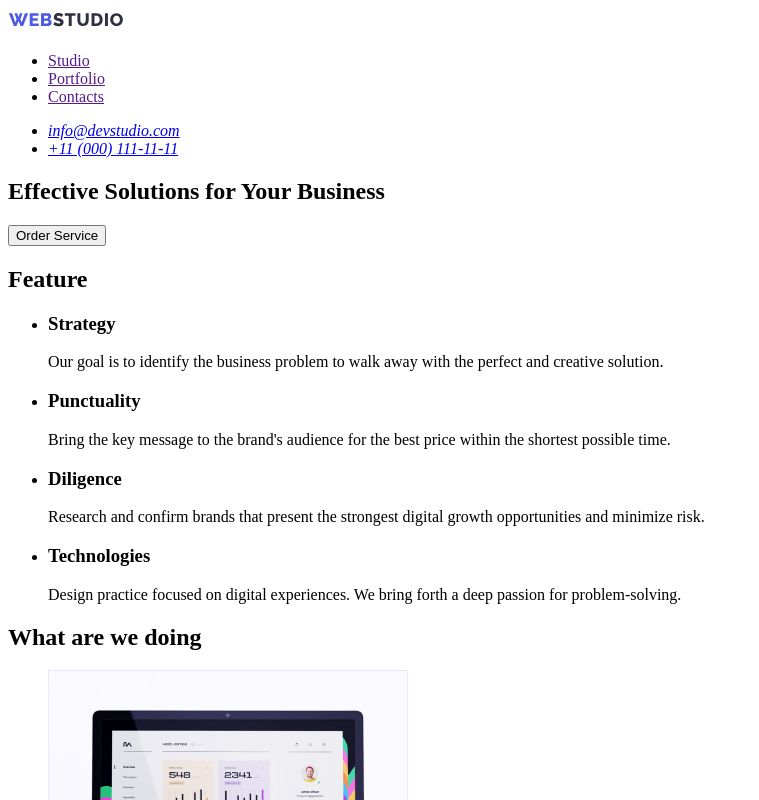
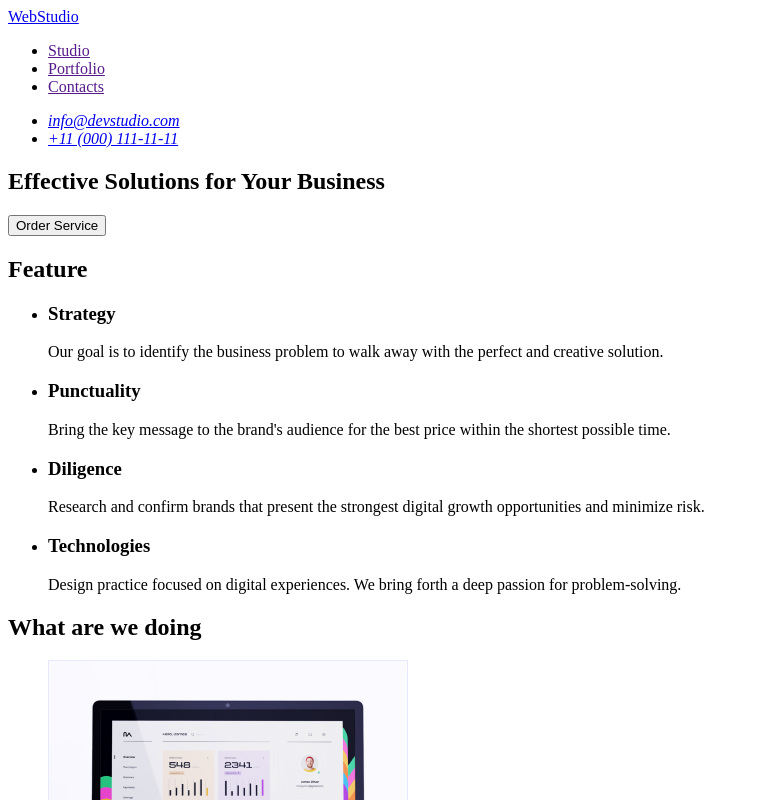
Before and after one commit to Jakson2023/goit-markup-hw-01, a plain HTML site: page index.html in a window 1280 px wide. Shown: the top 800 px of the page, without its empty margins (0-759 px from the left). Drawn offline with Linux system fonts and the light colour scheme.

Commit message:
Update index.html

```diff
--- a/index.html
+++ b/index.html
@@ -9,9 +9,7 @@
   <body>
     <header>
       <nav>
-        <a href="./index.html">
-          <img src="./images/logo_up.svg" alt="WebStudio"
-        /></a>
+        <a href="./index.html"> WebStudio </a>
         <ul>
           <li><a href="">Studio</a></li>
           <li><a href="">Portfolio</a></li>
@@ -98,9 +96,7 @@
       </section>
     </main>
     <footer>
-      <a href="./index.html">
-        <img src="./images/logo_bottom.svg" alt="WebStudio"
-      /></a>
+      <a href="./index.html"> WebStudio </a>
       <p>
         Increase the flow of customers and sales for your business with digital
         marketing & growth solutions.
```
